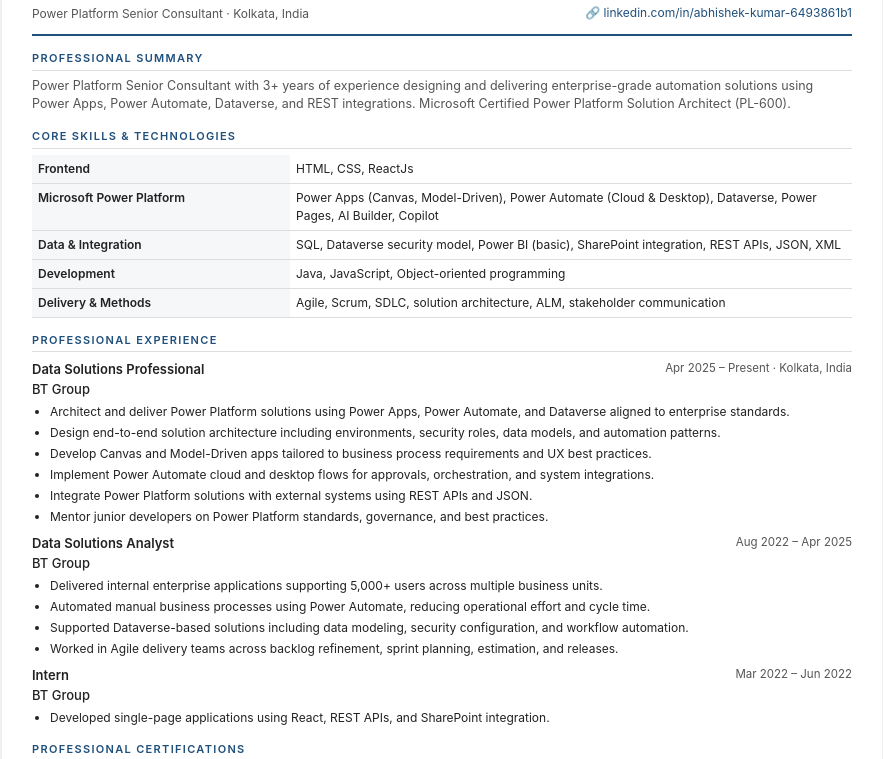
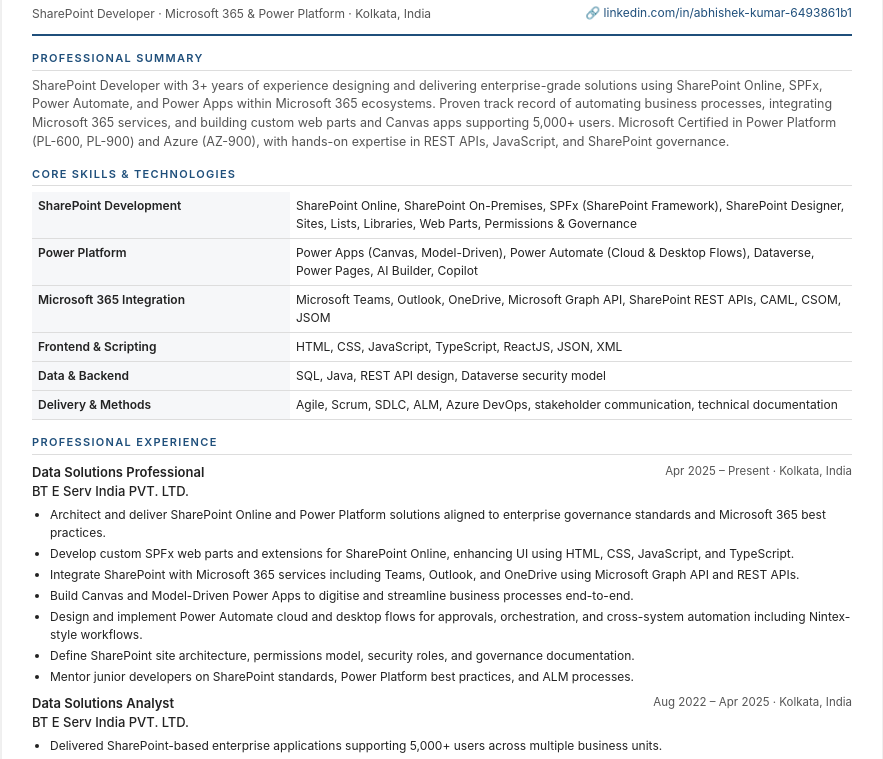
Before and after one commit to abhigupta49/resume, a plain HTML site: page index.html in a window 1280 px wide. Shown: the part 132-891 px from the top of the page, without its empty margins (198-1081 px from the left). Drawn offline with Linux system fonts and the light colour scheme.

Commit message:
Sharepoint Developer
Updated professional summary and skills in the resume.

```diff
--- a/index.html
+++ b/index.html
@@ -31,7 +31,6 @@
         border-radius: 6px;
     }
 
-    /* HEADER */
     .header {
         display: grid;
         grid-template-columns: 2.3fr 1.7fr;
@@ -75,7 +74,6 @@
         margin-bottom: 2px;
     }
 
-    /* SECTION TITLES */
     .section-title {
         font-weight: 600;
         text-transform: uppercase;
@@ -88,14 +86,12 @@
         border-bottom: 1px solid var(--border-light);
     }
 
-    /* SUMMARY */
     .summary {
         font-size: 12.5px;
         color: var(--muted);
         margin: 0 0 4px;
     }
 
-    /* TABLES */
     table {
         width: 100%;
         border-collapse: collapse;
@@ -122,7 +118,6 @@
         border-bottom: 1px solid var(--border-light);
     }
 
-    /* EXPERIENCE */
     .job {
         display: grid;
         grid-template-columns: 2.3fr 1.7fr;
@@ -155,7 +150,6 @@
         font-size: 12px;
     }
 
-    /* CERTIFICATIONS */
     .cert-list {
         margin: 4px 0 0 16px;
         padding: 0;
@@ -180,7 +174,6 @@
         margin-left: 16px;
     }
 
-    /* DOWNLOAD BUTTON */
     .toolbar {
         text-align: right;
         margin-bottom: 12px;
@@ -237,7 +230,7 @@
     <header class="header">
         <div>
             <h1>Abhishek Kumar</h1>
-            <p class="subtitle">Power Platform Senior Consultant · Kolkata, India</p>
+            <p class="subtitle">SharePoint Developer · Microsoft 365 & Power Platform · Kolkata, India</p>
         </div>
         <div class="contact">
             <div class="contact-row">
@@ -257,32 +250,37 @@
     <!-- SUMMARY -->
     <div class="section-title">Professional Summary</div>
     <p class="summary">
-        Power Platform Senior Consultant with 3+ years of experience designing and delivering enterprise-grade automation solutions using Power Apps, Power Automate, Dataverse, and REST integrations.
-        Microsoft Certified Power Platform Solution Architect (PL-600).
+        SharePoint Developer with 3+ years of experience designing and delivering enterprise-grade solutions using SharePoint Online, SPFx, Power Automate, and Power Apps within Microsoft 365 ecosystems.
+        Proven track record of automating business processes, integrating Microsoft 365 services, and building custom web parts and Canvas apps supporting 5,000+ users.
+        Microsoft Certified in Power Platform (PL-600, PL-900) and Azure (AZ-900), with hands-on expertise in REST APIs, JavaScript, and SharePoint governance.
     </p>
 
-    <!-- MAJOR ELECTIVES / SKILLS -->
+    <!-- SKILLS -->
     <div class="section-title">Core Skills & Technologies</div>
     <table>
         <tr>
-            <th>Frontend</th>
-            <td>HTML, CSS, ReactJs</td>
+            <th>SharePoint Development</th>
+            <td>SharePoint Online, SharePoint On-Premises, SPFx (SharePoint Framework), SharePoint Designer, Sites, Lists, Libraries, Web Parts, Permissions & Governance</td>
         </tr>
         <tr>
-            <th>Microsoft Power Platform</th>
-            <td>Power Apps (Canvas, Model-Driven), Power Automate (Cloud & Desktop), Dataverse, Power Pages, AI Builder, Copilot</td>
+            <th>Power Platform</th>
+            <td>Power Apps (Canvas, Model-Driven), Power Automate (Cloud & Desktop Flows), Dataverse, Power Pages, AI Builder, Copilot</td>
         </tr>
         <tr>
-            <th>Data & Integration</th>
-            <td>SQL, Dataverse security model, Power BI (basic), SharePoint integration, REST APIs, JSON, XML</td>
+            <th>Microsoft 365 Integration</th>
+            <td>Microsoft Teams, Outlook, OneDrive, Microsoft Graph API, SharePoint REST APIs, CAML, CSOM, JSOM</td>
         </tr>
         <tr>
-            <th>Development</th>
-            <td>Java, JavaScript, Object-oriented programming</td>
+            <th>Frontend & Scripting</th>
+            <td>HTML, CSS, JavaScript, TypeScript, ReactJS, JSON, XML</td>
+        </tr>
+        <tr>
+            <th>Data & Backend</th>
+            <td>SQL, Java, REST API design, Dataverse security model</td>
         </tr>
         <tr>
             <th>Delivery & Methods</th>
-            <td>Agile, Scrum, SDLC, solution architecture, ALM, stakeholder communication</td>
+            <td>Agile, Scrum, SDLC, ALM, Azure DevOps, stakeholder communication, technical documentation</td>
         </tr>
     </table>
 
@@ -292,48 +290,52 @@
     <div class="job">
         <div>
             <div class="job-role">Data Solutions Professional</div>
-            <div class="job-company">BT Group</div>
+            <div class="job-company">BT E Serv India PVT. LTD.</div>
         </div>
         <div class="job-meta">
             Apr 2025 – Present · Kolkata, India
         </div>
     </div>
     <ul>
-        <li>Architect and deliver Power Platform solutions using Power Apps, Power Automate, and Dataverse aligned to enterprise standards.</li>
-        <li>Design end-to-end solution architecture including environments, security roles, data models, and automation patterns.</li>
-        <li>Develop Canvas and Model-Driven apps tailored to business process requirements and UX best practices.</li>
-        <li>Implement Power Automate cloud and desktop flows for approvals, orchestration, and system integrations.</li>
-        <li>Integrate Power Platform solutions with external systems using REST APIs and JSON.</li>
-        <li>Mentor junior developers on Power Platform standards, governance, and best practices.</li>
+        <li>Architect and deliver SharePoint Online and Power Platform solutions aligned to enterprise governance standards and Microsoft 365 best practices.</li>
+        <li>Develop custom SPFx web parts and extensions for SharePoint Online, enhancing UI using HTML, CSS, JavaScript, and TypeScript.</li>
+        <li>Integrate SharePoint with Microsoft 365 services including Teams, Outlook, and OneDrive using Microsoft Graph API and REST APIs.</li>
+        <li>Build Canvas and Model-Driven Power Apps to digitise and streamline business processes end-to-end.</li>
+        <li>Design and implement Power Automate cloud and desktop flows for approvals, orchestration, and cross-system automation including Nintex-style workflows.</li>
+        <li>Define SharePoint site architecture, permissions model, security roles, and governance documentation.</li>
+        <li>Mentor junior developers on SharePoint standards, Power Platform best practices, and ALM processes.</li>
     </ul>
 
     <div class="job">
         <div>
             <div class="job-role">Data Solutions Analyst</div>
-            <div class="job-company">BT Group</div>
+            <div class="job-company">BT E Serv India PVT. LTD.</div>
         </div>
         <div class="job-meta">
-            Aug 2022 – Apr 2025
+            Aug 2022 – Apr 2025 · Kolkata, India
         </div>
     </div>
     <ul>
-        <li>Delivered internal enterprise applications supporting 5,000+ users across multiple business units.</li>
-        <li>Automated manual business processes using Power Automate, reducing operational effort and cycle time.</li>
-        <li>Supported Dataverse-based solutions including data modeling, security configuration, and workflow automation.</li>
-        <li>Worked in Agile delivery teams across backlog refinement, sprint planning, estimation, and releases.</li>
+        <li>Delivered SharePoint-based enterprise applications supporting 5,000+ users across multiple business units.</li>
+        <li>Created and maintained SharePoint sites, document libraries, lists, and custom workflows aligned to business requirements.</li>
+        <li>Automated manual business processes using Power Automate, significantly reducing operational effort and cycle time.</li>
+        <li>Supported Dataverse solutions including data modelling, security configuration, and workflow automation.</li>
+        <li>Collaborated with business analysts and stakeholders to gather requirements and produce technical specifications and user documentation.</li>
+        <li>Worked in Agile delivery teams across backlog refinement, sprint planning, estimation, and release cycles.</li>
     </ul>
 
     <div class="job">
         <div>
-            <div class="job-role">Intern</div>
-            <div class="job-company">BT Group</div>
+            <div class="job-role">Intern – SharePoint & Frontend Developer</div>
+            <div class="job-company">BT E Serv India PVT. LTD.</div>
         </div>
         <div class="job-meta">
-            Mar 2022 – Jun 2022
+            Mar 2022 – Jun 2022 · Kolkata, India
         </div>
     </div>
     <ul>
-        <li>Developed single-page applications using React, REST APIs, and SharePoint integration.</li>
+        <li>Developed single-page applications using React, REST APIs, and SharePoint list integration for internal business tools.</li>
+        <li>Customised SharePoint site UI using HTML, CSS, and client-side JavaScript scripting.</li>
     </ul>
 
     <!-- CERTIFICATIONS -->
@@ -342,25 +344,21 @@
         <li>
             <span class="cert-title">PL-600: Microsoft Power Platform Solution Architect Expert</span>
             <ul class="cert-details">
-                <li>Designing end-to-end Power Platform solutions including architecture, security, integration.</li>
-
+                <li>Designing end-to-end Power Platform solutions including architecture, security, integration, and SharePoint connectivity.</li>
             </ul>
         </li>
         <li>
             <span class="cert-title">PL-900: Microsoft Power Platform Fundamentals</span>
             <ul class="cert-details">
-
-                <li>Creating Power Apps, automating workflows with Power Automate, Dataverse fundamentals, and Power Virtual Agents.</li>
+                <li>Power Apps, Power Automate workflows, Dataverse fundamentals, and Power Virtual Agents.</li>
             </ul>
         </li>
-
         <li>
             <span class="cert-title">AZ-900: Microsoft Azure Fundamentals</span>
             <ul class="cert-details">
-                <li>Core cloud concepts, Azure services, security, compliance, and pricing models.</li>
+                <li>Core cloud concepts, Azure services, security, compliance, and pricing models; foundational for Azure DevOps and cloud integrations.</li>
             </ul>
         </li>
-
     </ul>
 
     <!-- EDUCATION -->
```
